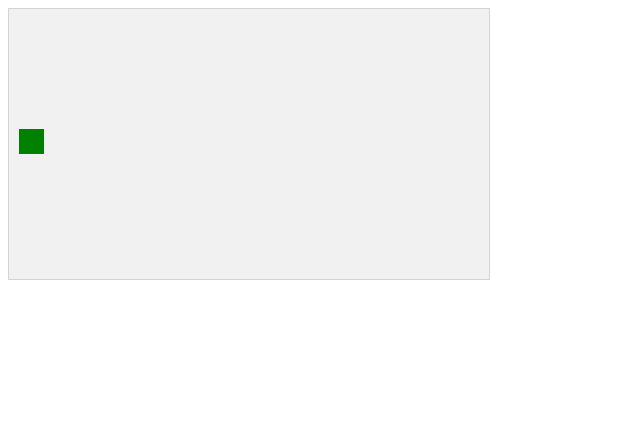
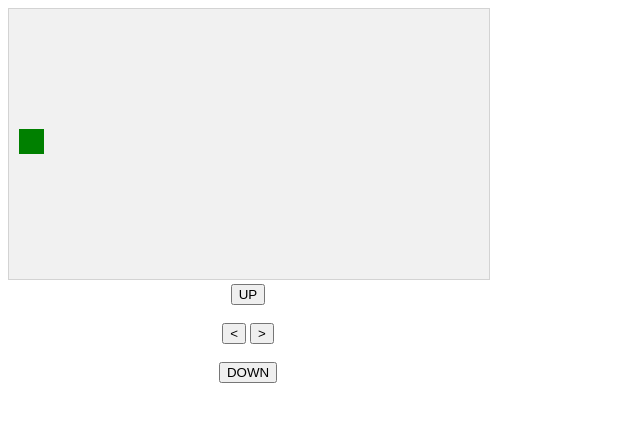
Before and after one commit to Blackvz/flappy-bird-clone, a plain HTML site: page index.html in a window 1280 px wide. Shown: the whole page, without its empty margins (0-640 px from the left). Drawn offline with Linux system fonts and the light colour scheme.

Commit message:
Füge Bewegungen hinzu

```diff
--- a/index.html
+++ b/index.html
@@ -12,6 +12,13 @@
 </head>
 <body onload="startGame()">
 
+<div style="text-align: center; width: 480px">
+    <button onmousedown="moveUp()" onmouseup="stopMove()">UP</button><br><br>
+    <button onmousedown="moveLeft()" onmouseup="stopMove()"><</button>
+    <button onmousedown="moveRight()" onmouseup="stopMove()">></button><br><br>
+    <button onmousedown="moveDown()" onmouseup="stopMove()">DOWN</button>
+</div>
+
 <script type="text/javascript" src="index.js"></script>
 </body>
 </html>
--- a/index.js
+++ b/index.js
@@ -22,6 +22,8 @@ var GameArea = {
 function Component(width, height, color, x, y) {
     this.width = width;
     this.height = height;
+    this.speed_x = 0;
+    this.speed_y = 0;
     this.x = x;
     this.y = y;
 
@@ -29,10 +31,37 @@ function Component(width, height, color, x, y) {
         var canvas_context = GameArea.context;
         canvas_context.fillStyle = color;
         canvas_context.fillRect(this.x, this.y, this.width, this.height);
+    };
+
+    this.newPos = function() {
+        this.x += this.speed_x;
+        this.y += this.speed_y;
     }
 }
 
 function updateGameArea() {
     GameArea.clear();
+    GamePiece.newPos();
     GamePiece.update();
 }
+
+function moveUp() {
+    GamePiece.speed_y -= 1;
+}
+
+function moveDown() {
+    GamePiece.speed_y += 1;
+}
+
+function moveRight() {
+    GamePiece.speed_x += 1;
+}
+
+function moveLeft() {
+    GamePiece.speed_x -= 1;
+}
+
+function stopMove() {
+    GamePiece.speed_x = 0;
+    GamePiece.speed_y = 0;
+}
```
